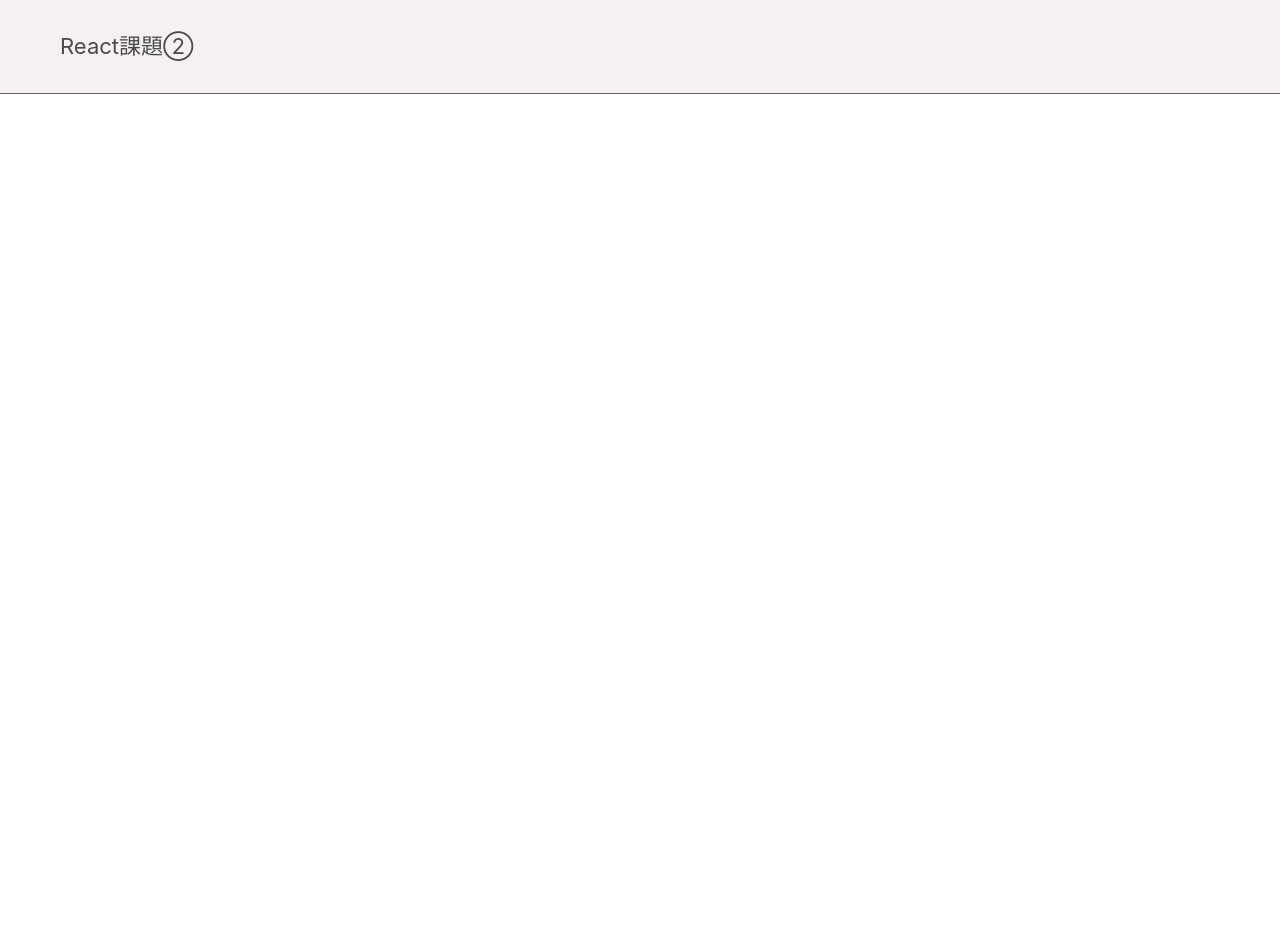
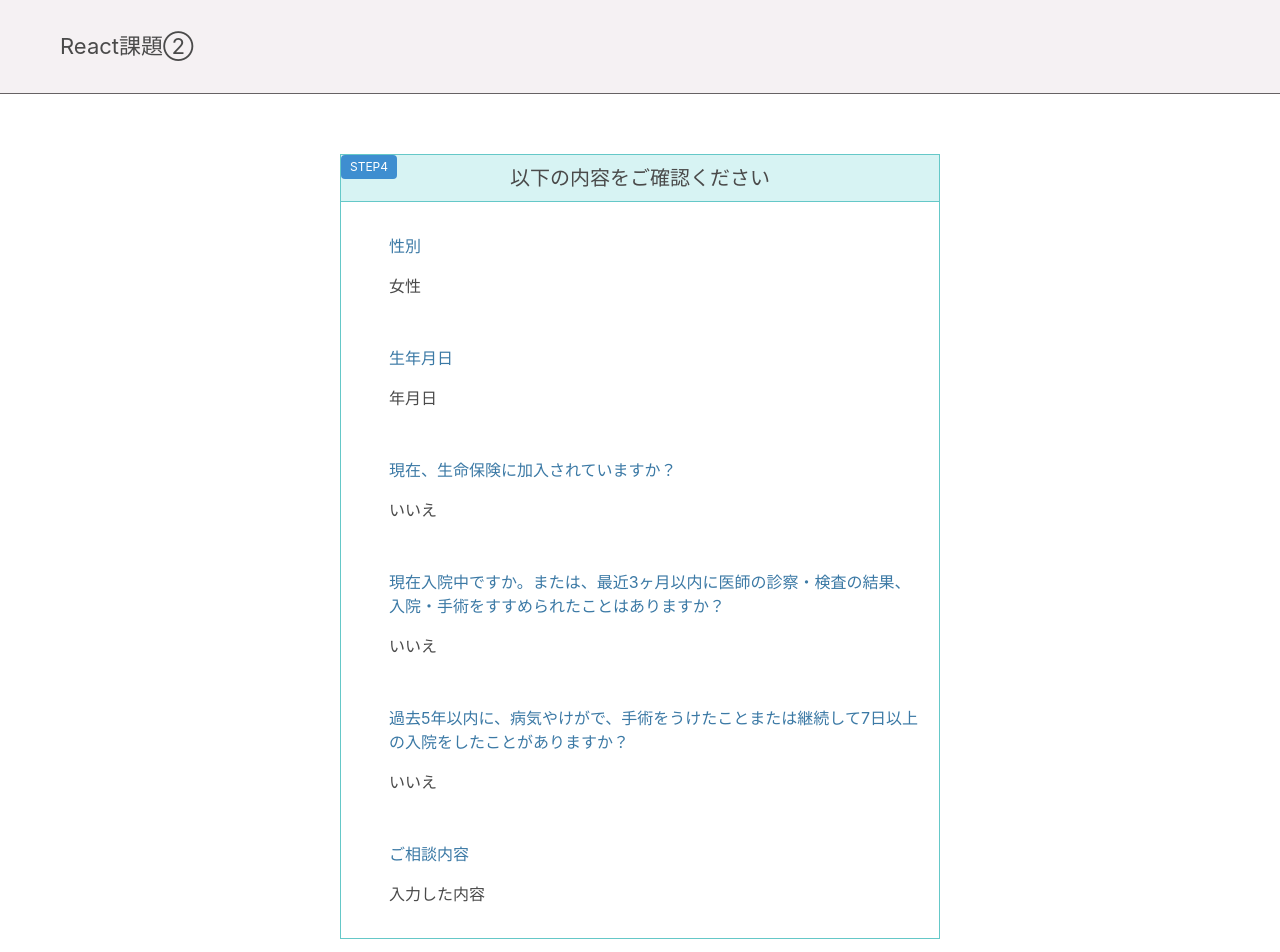
Before and after one commit to yutashimizu0612/bt-react2, a React (Create React App) app: page /contact/confirm in a window 1280 px wide. Shown: the top 952 px of the page. Before the commit the page ends 800 px from the top, so only its background shows below. Built offline with nearby package versions, Linux system fonts and the light colour scheme.

Commit message:
結果ページの

```diff
--- a/src/App.js
+++ b/src/App.js
@@ -5,6 +5,7 @@ import AppHeader from './components/AppHeader';
 import CustomerProfile from './pages/CustomerProfile';
 import Answer from './pages/Answer';
 import Contact from './pages/Contact';
+import Confirm from './pages/Confirm';
 
 class App extends Component {
   render() {
@@ -16,6 +17,7 @@ class App extends Component {
             <Route exact path="/" component={CustomerProfile}></Route>
             <Route exact path="/contact/answer" component={Answer}></Route>
             <Route exact path="/contact/detail" component={Contact}></Route>
+            <Route exact path="/contact/confirm" component={Confirm}></Route>
           </BrowserRouter>
         </div>
       </>
--- a/src/index.css
+++ b/src/index.css
@@ -41,6 +41,12 @@ form-box
   padding: 32px 16px;
 }
 
+.form-box__title {
+  color: #3b79a5;
+  margin-left: 2em;
+  margin-bottom: 1em;
+}
+
 .question-item p {
   color: #3b79a5;
 }
--- /dev/null
+++ b/src/pages/Confirm.js
@@ -0,0 +1,56 @@
+import React, { Component } from 'react';
+import { connect } from 'react-redux';
+import PrimaryLinkButton from '../components/PrimaryLinkButton';
+
+class Confirm extends Component {
+  render() {
+    const contact = this.props.contact;
+    return (
+      <>
+        <div className="form-box">
+          <div className="form-box__header">
+            <span className="tag is-info form-box__tag">STEP4</span>
+            <p className="is-size-5 has-text-centered">
+              以下の内容をご確認ください
+            </p>
+          </div>
+          <div className="form-box__content">
+            <dl>
+              <dt className="form-box__title">性別</dt>
+              <dd>{contact.gender === 'male' ? '男性' : '女性'}</dd>
+              <dt className="mt-6 form-box__title">生年月日</dt>
+              <dd>
+                {contact.birthdate.year}年{contact.birthdate.month}月
+                {contact.birthdate.day}日
+              </dd>
+              <dt className="mt-6 form-box__title">
+                現在、生命保険に加入されていますか？
+              </dt>
+              <dd>{contact.question[1] === 'yes' ? 'はい' : 'いいえ'}</dd>
+              <dt className="mt-6 form-box__title">
+                現在入院中ですか。または、最近3ヶ月以内に医師の診察・検査の結果、入院・手術をすすめられたことはありますか？
+              </dt>
+              <dd>{contact.question[2] === 'yes' ? 'はい' : 'いいえ'}</dd>
+              <dt className="mt-6 form-box__title">
+                過去5年以内に、病気やけがで、手術をうけたことまたは継続して7日以上の入院をしたことがありますか？
+              </dt>
+              <dd>{contact.question[3] === 'yes' ? 'はい' : 'いいえ'}</dd>
+              <dt className="mt-6 form-box__title">ご相談内容</dt>
+              <dd>{contact.detail}</dd>
+            </dl>
+          </div>
+        </div>
+        <div className="buttons is-centered mt-5">
+          <PrimaryLinkButton text="前へ戻る" link="/contact/detail" />
+          <PrimaryLinkButton text="送信" link="/" />
+        </div>
+      </>
+    );
+  }
+}
+
+const mapStateToProps = state => ({
+  contact: state.contact,
+});
+
+export default connect(mapStateToProps, null)(Confirm);
--- a/src/pages/Contact.js
+++ b/src/pages/Contact.js
@@ -15,7 +15,7 @@ function Contact(props) {
         </div>
         <div className="form-box__content">
           <dl>
-            <dt>ご相談内容</dt>
+            <dt className="form-box__title">ご相談内容</dt>
             <dd>
               <textarea
                 className="textarea"
@@ -29,7 +29,7 @@ function Contact(props) {
       </div>
       <div className="buttons is-centered mt-5">
         <PrimaryLinkButton text="前へ戻る" link="/contact/answer" />
-        <PrimaryLinkButton text="次へ進む" link="/" />
+        <PrimaryLinkButton text="次へ進む" link="/contact/confirm" />
       </div>
     </>
   );
--- a/src/pages/CustomerProfile.js
+++ b/src/pages/CustomerProfile.js
@@ -24,7 +24,7 @@ class CustomerProfile extends Component {
           </div>
           <div className="form-box__content">
             <dl>
-              <dt>性別</dt>
+              <dt className="form-box__title">性別</dt>
               <dd>
                 <input
                   type="radio"
@@ -45,7 +45,7 @@ class CustomerProfile extends Component {
                 />
                 <label htmlFor="female">女性</label>
               </dd>
-              <dt className="mt-6">生年月日</dt>
+              <dt className="mt-6 form-box__title">生年月日</dt>
               <dd>
                 <div className="is-inline-flex">
                   <div className="select">
```
